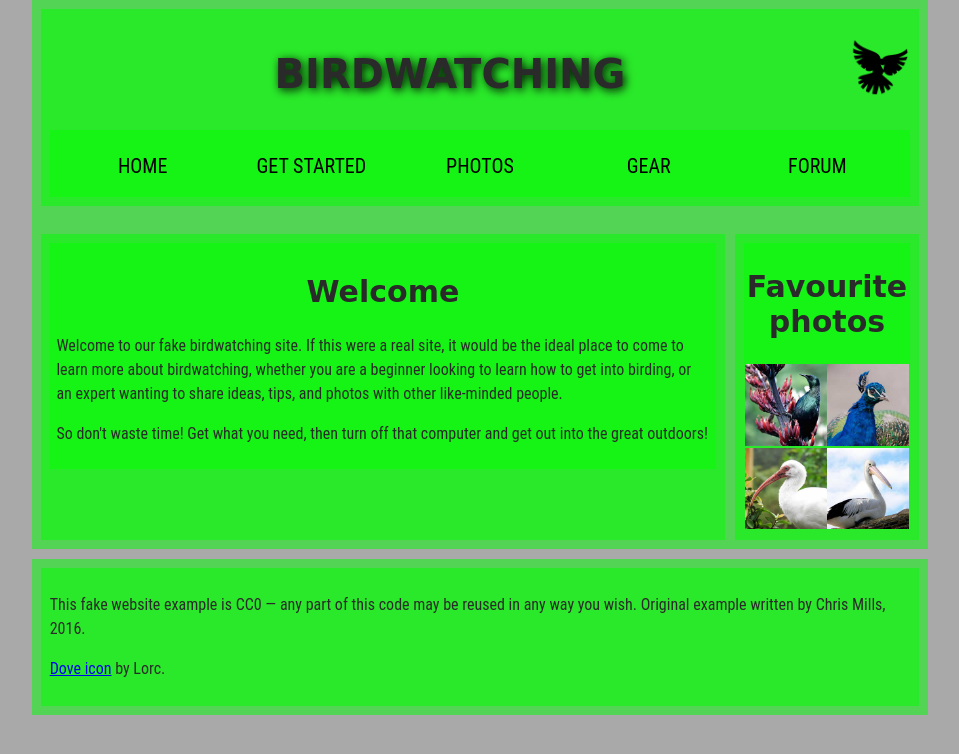
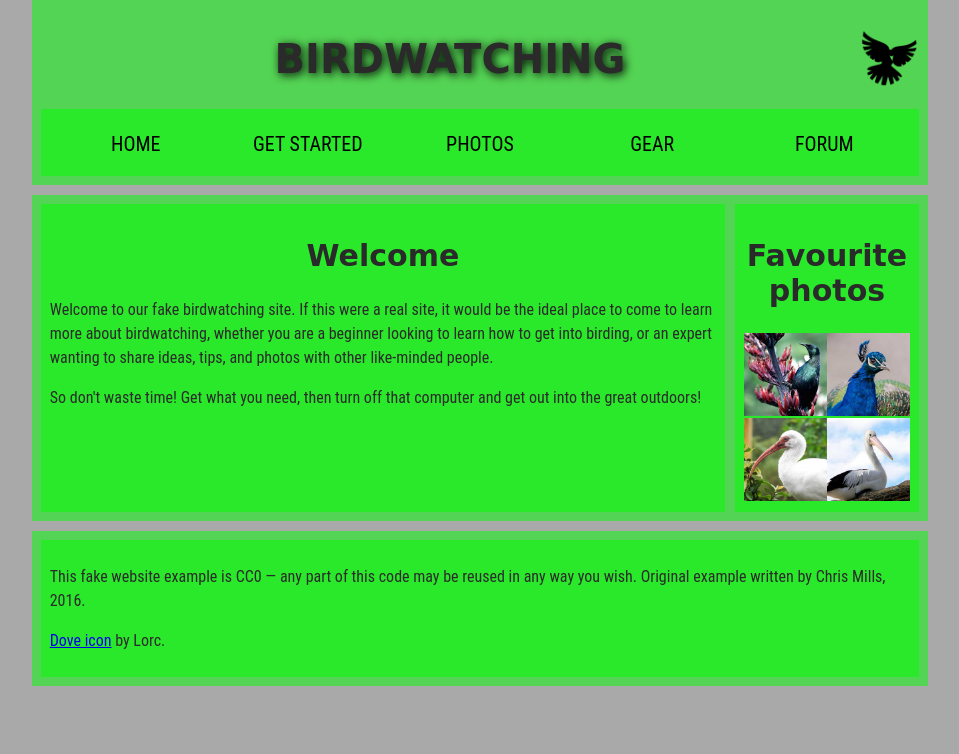
Before and after one commit to Amaraben/Amaraben.github.io, a plain HTML site: page lab1/part2/index.html in a window 1280 px wide. Shown: the whole page, without its empty margins (160-1119 px from the left). Drawn offline with Linux system fonts and the light colour scheme.

Commit message:
Update index.html
Fixed the <section> issue to match up with the provided output

```diff
--- a/lab1/part2/index.html
+++ b/lab1/part2/index.html
@@ -17,7 +17,6 @@
   </head>
 
   <body>
-	<section>
 	<header>
       <h1>Birdwatching</h1>
 
@@ -37,29 +36,23 @@
 	</nav>
 
 	</header>
-	</section>
 
 
 	<main>
 	<section>
-	<article>
        <h2>Welcome</h2>
 
       <p>Welcome to our fake birdwatching site. If this were a real site, it would be the ideal place to come to learn more about birdwatching, whether you are a beginner looking to learn how to get into birding, or an expert wanting to share ideas, tips, and photos with other like-minded people.</p>
 
       <p>So don't waste time! Get what you need, then turn off that computer and get out into the great outdoors!</p>
-	</article>
 	</section>
-
 	<aside>
-	<section>
-      <h2>Favourite photos</h2>
+	  <h2>Favourite photos</h2>
 
       <a href="favorite-1.jpg"><img src="images/favorite-1_th.jpg" alt="Small black bird, black claws, long black slender beak, links to larger version of the image"></a>
       <a href="favorite-2.jpg"><img src="images/favorite-2_th.jpg" alt="Top half of a pretty bird with bright blue plumage on neck, light colored beak, blue headdress, links to larger version of the image"></a>
       <a href="favorite-3.jpg"><img src="images/favorite-3_th.jpg" alt="Top half of a large bird with white plumage, very long curved narrow light colored break, links to larger version of the image"></a>
       <a href="favorite-4.jpg"><img src="images/favorite-4_th.jpg" alt="Large bird, mostly white plumage with black plumage on back and rear, long straight white beak, links to larger version of the image"></a>
-	</section>
 	</aside>
 
 	</main>
```
